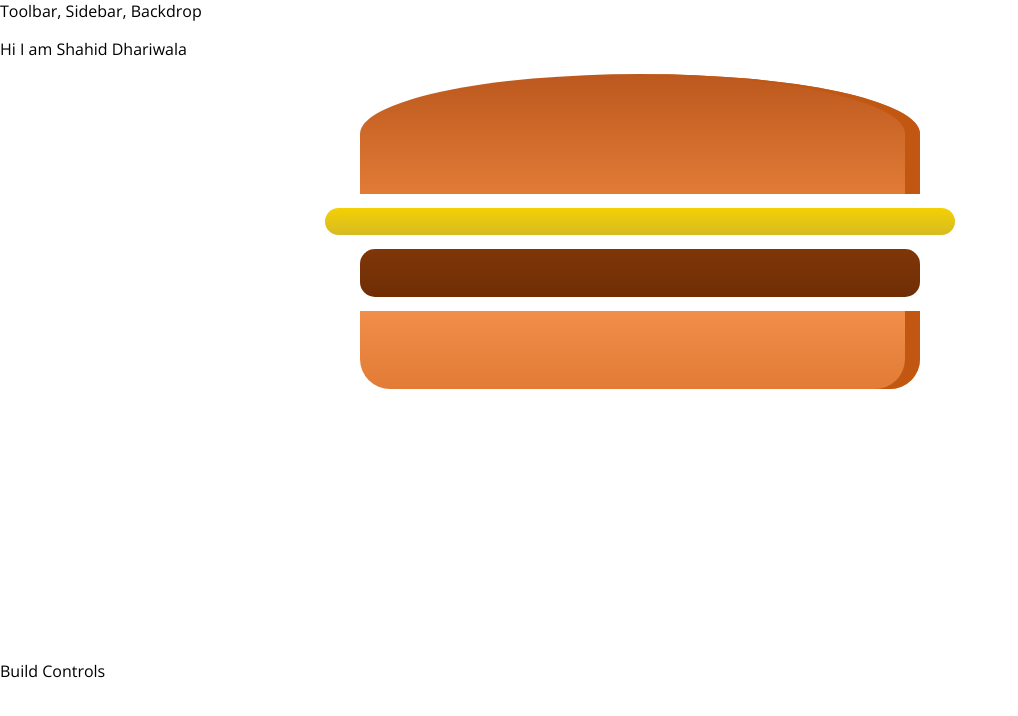
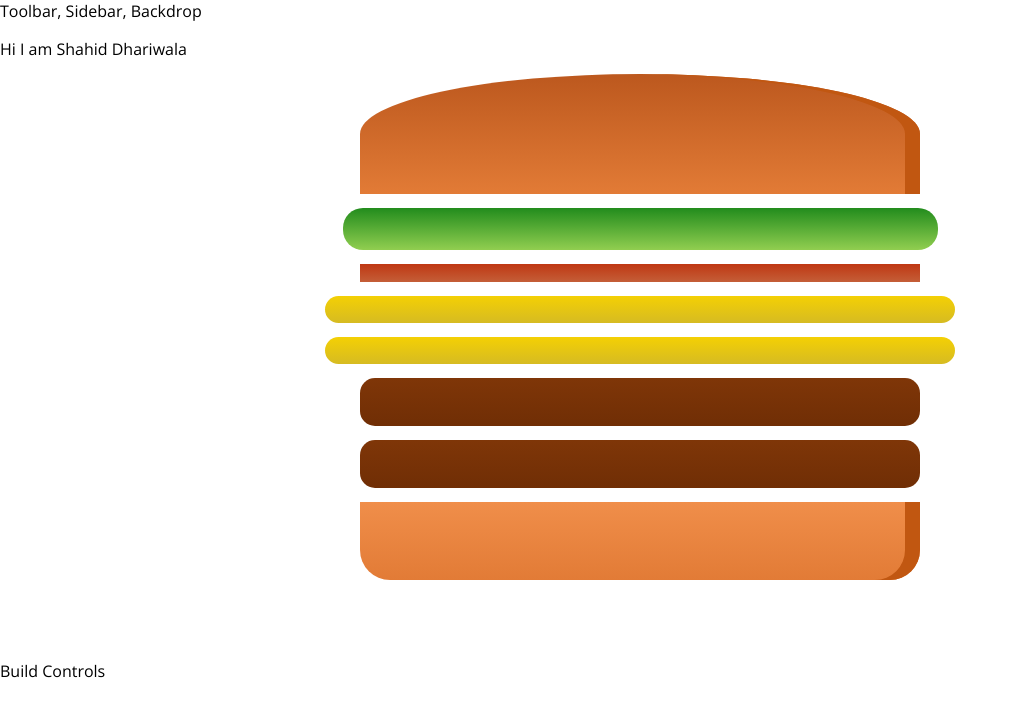
Before and after one commit to shahiddhariwala/the-burger-builder-in-react, a React (Create React App) app: page / in a window 1280 px wide. Shown: the top 716 px of the page, without its empty margins (0-1018 px from the left). Built offline with nearby package versions, Linux system fonts and the light colour scheme.

Commit message:
Outputing Burger Ingredients Dynamically

```diff
--- a/src/components/Burger/Burger.js
+++ b/src/components/Burger/Burger.js
@@ -3,11 +3,18 @@ import classes from  './burger.module.css';
 import BurgerIngredient from './BurgerIngredient/BurgerIngredient';
 const burger = (props) =>
 {
+    const transformedIngredients =Object.keys(props.ingredients).map(igKey =>
+        {
+            return [...Array(props.ingredients[igKey])].map((_,index) =>
+            {
+                return <BurgerIngredient type={igKey} key={igKey+index}/>
+            });
+        });
+        console.log(transformedIngredients);
     return (
         <div className={classes.Burger}>
             <BurgerIngredient type="bread-top"/>
-            <BurgerIngredient type="cheese"/>
-            <BurgerIngredient type="meat"/>
+            {transformedIngredients}
             <BurgerIngredient type="bread-bottom"/>
         </div>
     );
--- a/src/containers/BurgerBuilder/BurgerBuilder.js
+++ b/src/containers/BurgerBuilder/BurgerBuilder.js
@@ -1,13 +1,23 @@
 import React, { Component } from "react";
 import Aux from "../../hoc/Aux";
-import Burger from '../../components/Burger/Burger';
+import Burger from "../../components/Burger/Burger";
 class BurgerBuilder extends Component {
+
+  state = {
+    ingredients: {
+      salad: 1,
+      bacon: 1,
+      cheese: 2,
+      meat: 2,
+    },
+  };
   render() {
     return (
-    <Aux>
-        <Burger></Burger>
+      <Aux>
+        <Burger ingredients={this.state.ingredients}></Burger>
         <div>Build Controls</div>
-    </Aux>);
+      </Aux>
+    );
   }
 }
 
```
